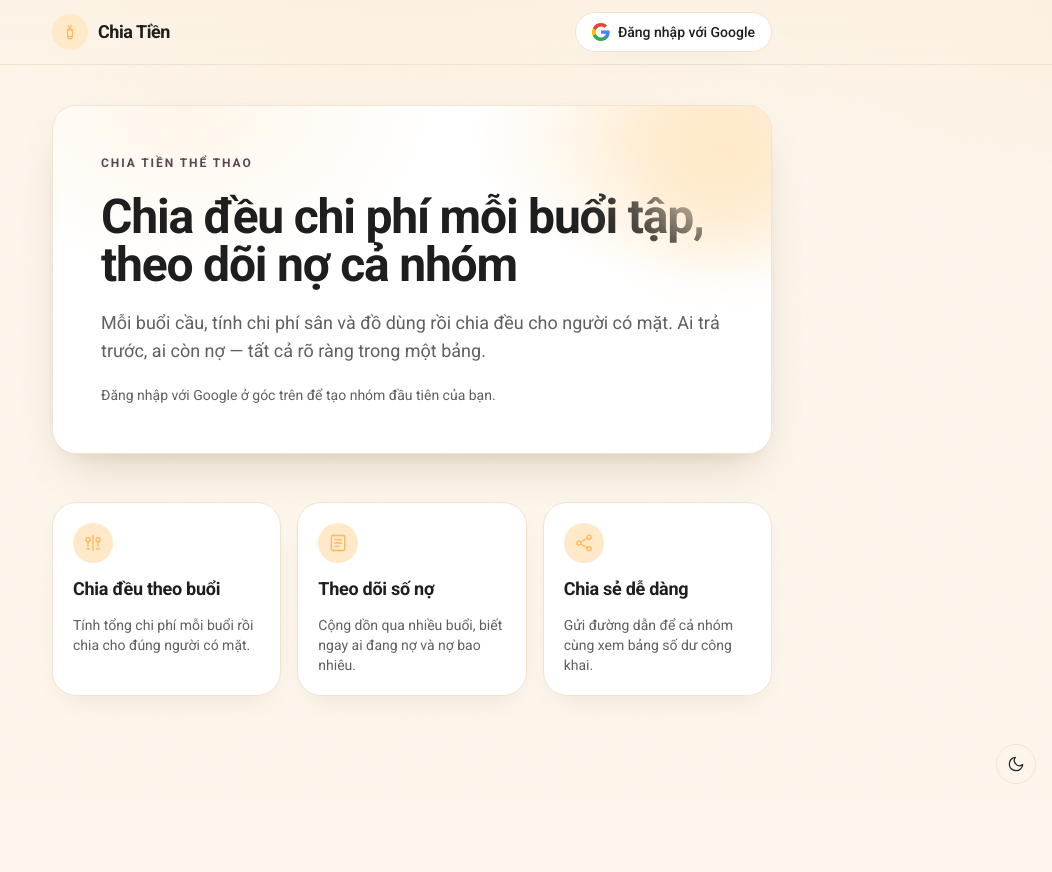
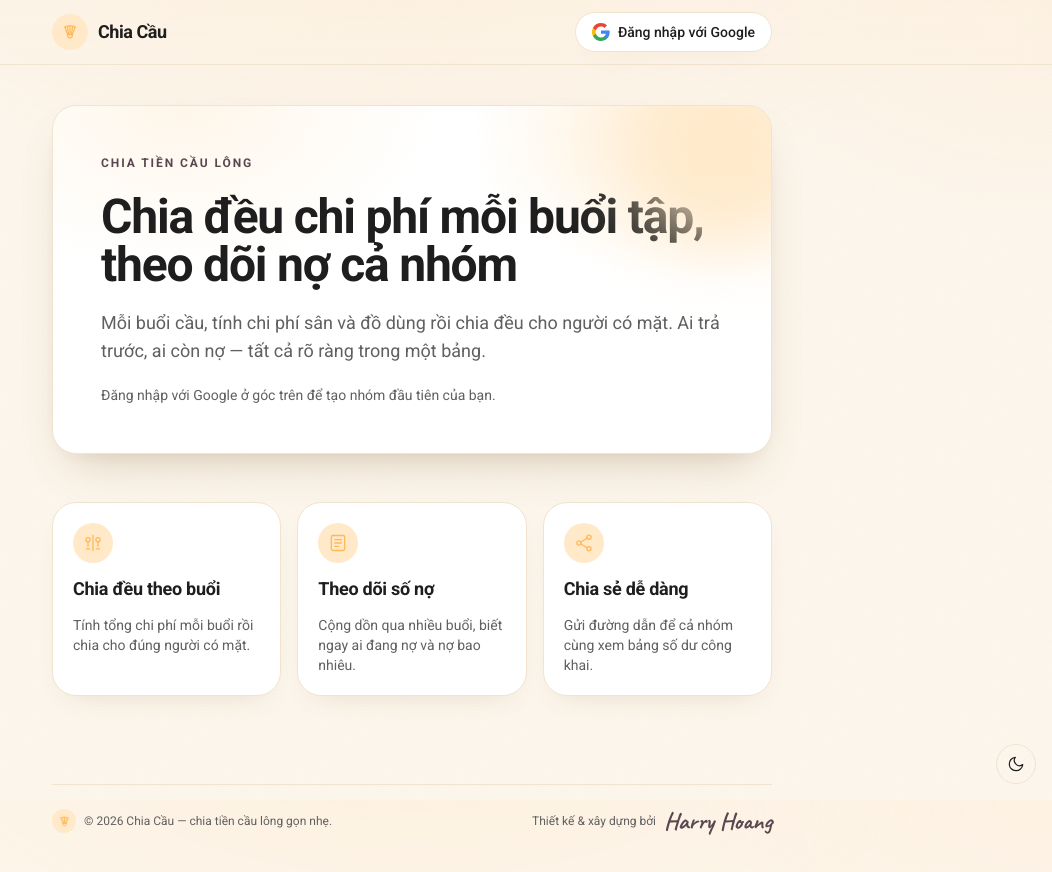
Before and after one commit to anhht2000/harry-badminton, a Next.js app: page / in a window 1280 px wide. Shown: the top 872 px of the page, without its empty margins (228-1280 px from the left). Before the commit the page ends 800 px from the top, so only its background shows below. Built offline with nearby package versions, Linux system fonts and the light colour scheme; no server answers.

Commit message:
feat: logo cầu lông + đổi tên Chia Cầu + footer chữ ký Harry Hoang

```diff
--- a/app/globals.css
+++ b/app/globals.css
@@ -130,6 +130,12 @@
   .dark .label-eyebrow { color: var(--accent-2); }
 
   .num { font-variant-numeric: tabular-nums; }   /* cot tien thang hang */
+
+  /* Chu ky ca nhan o footer — font viet tay Caveat */
+  .signature {
+    font-family: var(--font-caveat), "Segoe Script", cursive;
+    font-weight: 700;
+  }
 }
 
 @media (prefers-reduced-motion: reduce) {
--- a/app/layout.tsx
+++ b/app/layout.tsx
@@ -1,7 +1,8 @@
 import type { Metadata } from "next";
-import { Roboto } from "next/font/google";
+import { Roboto, Caveat } from "next/font/google";
 import { ThemeToggle } from "@/components/theme-toggle";
 import { SiteHeader } from "@/components/site-header";
+import { SiteFooter } from "@/components/site-footer";
 import "./globals.css";
 
 // Font body + heading — Roboto: am, sach, than thien. Bold 700 cho heading.
@@ -12,6 +13,14 @@ const roboto = Roboto({
   display: "swap"
 });
 
+// Font viet tay cho chu ky ca nhan o footer.
+const caveat = Caveat({
+  subsets: ["latin"],
+  weight: ["600", "700"],
+  variable: "--font-caveat",
+  display: "swap"
+});
+
 // Script chong FOUC: dat class .dark tren <html> truoc khi React hydrate.
 // App chua luu theme server -> chi doc localStorage 'theme', fallback prefers.
 const themeInitScript = `
@@ -19,15 +28,16 @@ const themeInitScript = `
 `;
 
 export const metadata: Metadata = {
-  title: "Chia Tiền Thể Thao",
-  description: "Chia đều chi phí mỗi buổi và theo dõi số nợ"
+  title: "Chia Cầu — Chia tiền cầu lông",
+  description:
+    "Chia đều chi phí mỗi buổi cầu lông cho người có mặt và theo dõi số nợ cả nhóm."
 };
 
 export default function RootLayout({ children }: { children: React.ReactNode }) {
   return (
     <html
       lang="vi"
-      className={roboto.variable}
+      className={`${roboto.variable} ${caveat.variable}`}
       suppressHydrationWarning
     >
       <head>
@@ -36,6 +46,7 @@ export default function RootLayout({ children }: { children: React.ReactNode })
       <body>
         <SiteHeader />
         {children}
+        <SiteFooter />
 
         <div className="pointer-events-none fixed bottom-4 right-4 z-30 flex justify-end">
           <div className="pointer-events-auto">
--- a/app/page.tsx
+++ b/app/page.tsx
@@ -43,7 +43,7 @@ function HomeHero() {
     <main className="mx-auto flex w-full max-w-3xl flex-col gap-12 px-4 py-10 sm:px-6">
       <section className="relative overflow-hidden rounded-lg border border-line bg-surface bg-hero p-8 shadow-lg sm:p-12">
         <div className="flex max-w-2xl flex-col gap-5">
-          <p className="label-eyebrow">Chia tiền thể thao</p>
+          <p className="label-eyebrow">Chia tiền cầu lông</p>
           <h1 className="font-display text-4xl font-bold leading-[1.08] tracking-tight text-ink sm:text-5xl">
             Chia đều chi phí mỗi buổi tập, theo dõi nợ cả nhóm
           </h1>
--- /dev/null
+++ b/components/brand-logo.tsx
@@ -0,0 +1,41 @@
+// Logo thương hiệu: con cầu lông (shuttlecock) tối giản — cork tròn ở đáy,
+// chùm lông xòe lên trên, vài gân lông. Dùng currentColor để theo tông amber.
+// Tái dùng ở header (badge) và footer. variant "mark" chỉ icon; "lockup" kèm chữ.
+
+export function ShuttlecockMark({
+  size = 18,
+  className
+}: {
+  size?: number;
+  className?: string;
+}) {
+  return (
+    <svg
+      width={size}
+      height={size}
+      viewBox="0 0 24 24"
+      fill="none"
+      stroke="currentColor"
+      strokeWidth="1.6"
+      strokeLinecap="round"
+      strokeLinejoin="round"
+      aria-hidden="true"
+      focusable="false"
+      className={className}
+    >
+      {/* Cork (đầu tròn ở đáy) */}
+      <path d="M8.7 15.1c0 2.7 1.3 5 3.3 5s3.3-2.3 3.3-5" />
+      {/* Vành nối lông với cork */}
+      <path d="M8.7 15.1c1.1.8 5.5.8 6.6 0" />
+      {/* Hai cạnh chùm lông xòe lên */}
+      <path d="M8.7 15.1 5.1 5.3" />
+      <path d="M15.3 15.1 18.9 5.3" />
+      {/* Vòng cung đầu lông */}
+      <path d="M5.1 5.3c3.4-1.8 10.4-1.8 13.8 0" />
+      {/* Gân lông */}
+      <path d="M12 15.4V4" />
+      <path d="M10.3 15.2 8.4 4.8" />
+      <path d="M13.7 15.2 15.6 4.8" />
+    </svg>
+  );
+}
--- /dev/null
+++ b/components/site-footer.tsx
@@ -0,0 +1,25 @@
+import { ShuttlecockMark } from "@/components/brand-logo";
+
+// Footer dùng chung: thương hiệu + chữ ký cá nhân (font viết tay Caveat).
+// pb lớn để không bị nút ThemeToggle (floating góc dưới phải) che.
+export function SiteFooter() {
+  return (
+    <footer className="mx-auto w-full max-w-3xl px-4 pb-24 pt-12 sm:px-6">
+      <div className="flex flex-col items-center gap-4 border-t border-line pt-6 text-center sm:flex-row sm:justify-between sm:text-left">
+        <p className="inline-flex items-center gap-2 text-xs text-muted">
+          <span className="grid h-6 w-6 place-items-center rounded-full bg-accent-soft text-accent">
+            <ShuttlecockMark size={13} />
+          </span>
+          <span>© 2026 Chia Cầu — chia tiền cầu lông gọn nhẹ.</span>
+        </p>
+
+        <p className="inline-flex items-center gap-2 text-muted">
+          <span className="text-xs">Thiết kế &amp; xây dựng bởi</span>
+          <span className="signature text-2xl leading-none text-accent-2">
+            Harry Hoang
+          </span>
+        </p>
+      </div>
+    </footer>
+  );
+}
--- a/components/site-header.tsx
+++ b/components/site-header.tsx
@@ -1,6 +1,7 @@
 import Link from "next/link";
 import { auth } from "@/lib/auth";
 import { AuthButtons } from "@/components/auth-buttons";
+import { ShuttlecockMark } from "@/components/brand-logo";
 
 // Header dung chung: sticky, backdrop-blur, brand ben trai + auth ben phai.
 // Goi auth() trong try/catch — loi DB coi nhu chua dang nhap, KHONG vo build.
@@ -18,14 +19,14 @@ export async function SiteHeader() {
       <div className="mx-auto flex h-16 max-w-3xl items-center justify-between gap-3 px-4 sm:px-6">
         <Link
           href="/"
-          aria-label="Chia Tiền — về trang chủ"
+          aria-label="Chia Cầu — về trang chủ"
           className="group inline-flex items-center gap-2.5 no-underline"
         >
-          <span className="grid h-9 w-9 place-items-center rounded-full bg-accent-soft text-accent transition-transform duration-[var(--dur-base)] ease-soft group-hover:-translate-y-0.5">
+          <span className="grid h-9 w-9 place-items-center rounded-full bg-accent-soft text-accent shadow-card transition-transform duration-[var(--dur-base)] ease-soft group-hover:-translate-y-0.5">
             <ShuttlecockMark />
           </span>
           <span className="font-display text-lg font-bold tracking-tight text-ink">
-            Chia Tiền
+            Chia Cầu
           </span>
         </Link>
 
@@ -34,25 +35,3 @@ export async function SiteHeader() {
     </header>
   );
 }
-
-// Mark cau long (shuttlecock) toi gian, dung currentColor (tong amber).
-function ShuttlecockMark() {
-  return (
-    <svg
-      width="18"
-      height="18"
-      viewBox="0 0 24 24"
-      fill="none"
-      stroke="currentColor"
-      strokeWidth="1.6"
-      strokeLinecap="round"
-      strokeLinejoin="round"
-      aria-hidden="true"
-      focusable="false"
-    >
-      <path d="M12 21a3 3 0 0 0 3-3l.6-7.2L12 8l-3.6 2.8L9 18a3 3 0 0 0 3 3Z" />
-      <path d="M9 18h6" />
-      <path d="M12 8l1.5-4.5M12 8l-2-4M12 8l4 1M12 8l-4 1" />
-    </svg>
-  );
-}
```
Also changed, not shown: app/icon.svg (added).
